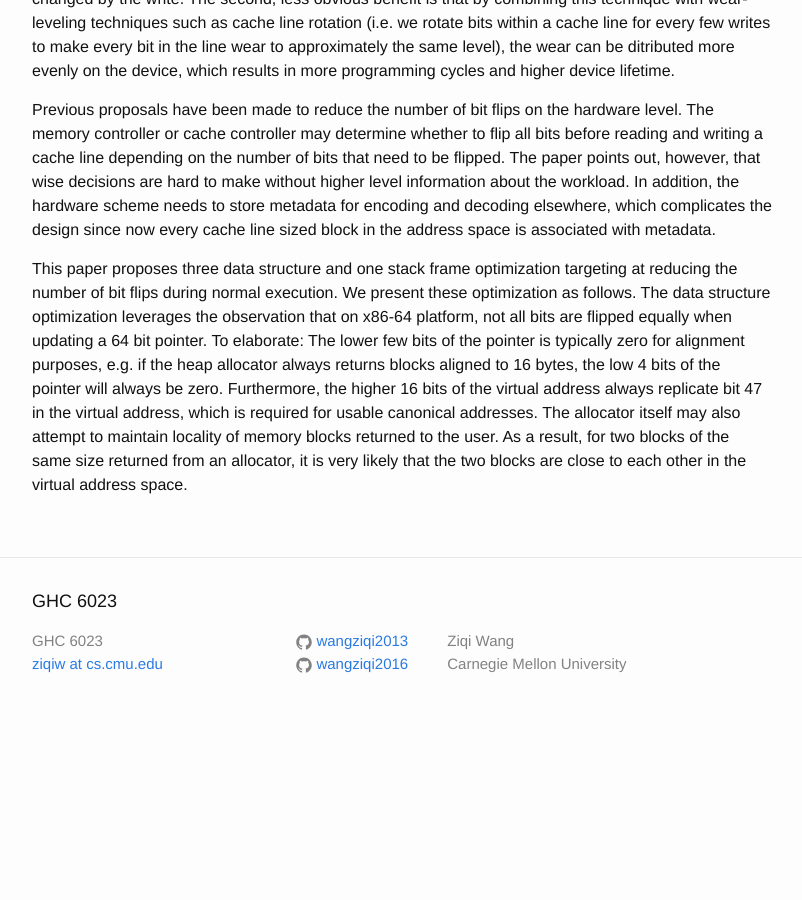
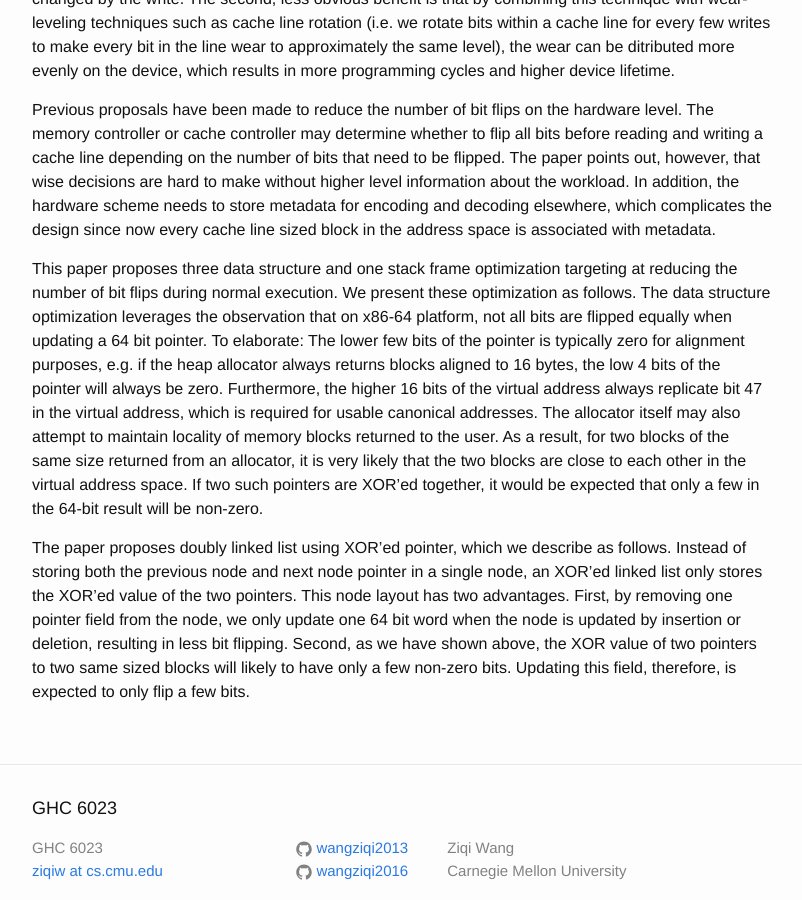
Before and after one commit to wangziqi2013/wangziqi2013.github.io, a Jekyll site: the page built from _posts/2019-12-07-optimizing-systems-for-nvm-by-reducing-bit-flipping.markdown, in a window 1280 px wide and 900 px high, scrolled down 808 px. Shown: the whole window, without its empty margins (238-1040 px from the left). Built offline with Jekyll 4.4.1, drawn with Linux system fonts in a browser that asks for light colours; before the commit the page ends 1543 px from its top, so only the background shows below that.

Commit message:
Adding linked list

```diff
--- a/_posts/2019-12-07-optimizing-systems-for-nvm-by-reducing-bit-flipping.markdown
+++ b/_posts/2019-12-07-optimizing-systems-for-nvm-by-reducing-bit-flipping.markdown
@@ -41,4 +41,12 @@ of the pointer is typically zero for alignment purposes, e.g. if the heap alloca
 the low 4 bits of the pointer will always be zero. Furthermore, the higher 16 bits of the virtual address always replicate
 bit 47 in the virtual address, which is required for usable canonical addresses. The allocator itself may also attempt
 to maintain locality of memory blocks returned to the user. As a result, for two blocks of the same size returned from
-an allocator, it is very likely that the two blocks are close to each other in the virtual address space.
+an allocator, it is very likely that the two blocks are close to each other in the virtual address space. If two such
+pointers are XOR'ed together, it would be expected that only a few in the 64-bit result will be non-zero.
+
+The paper proposes doubly linked list using XOR'ed pointer, which we describe as follows. Instead of storing both the
+previous node and next node pointer in a single node, an XOR'ed linked list only stores the XOR'ed value of the two pointers.
+This node layout has two advantages. First, by removing one pointer field from the node, we only update one 64 bit word
+when the node is updated by insertion or deletion, resulting in less bit flipping. Second, as we have shown above, the XOR
+value of two pointers to two same sized blocks will likely to have only a few non-zero bits. Updating this field, therefore,
+is expected to only flip a few bits.
```
